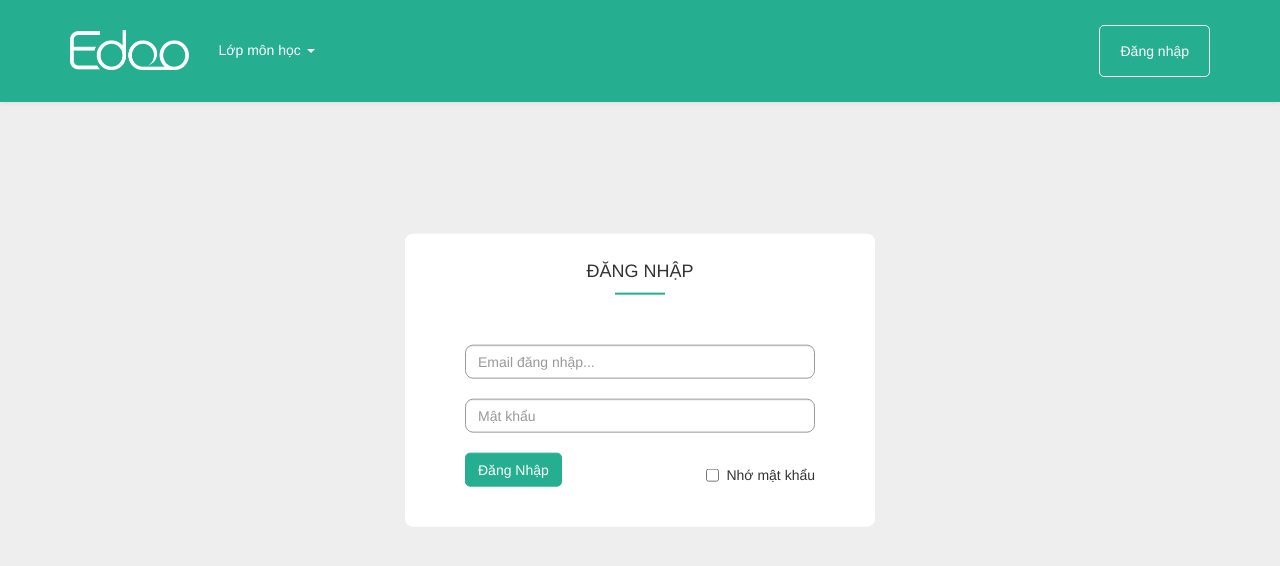
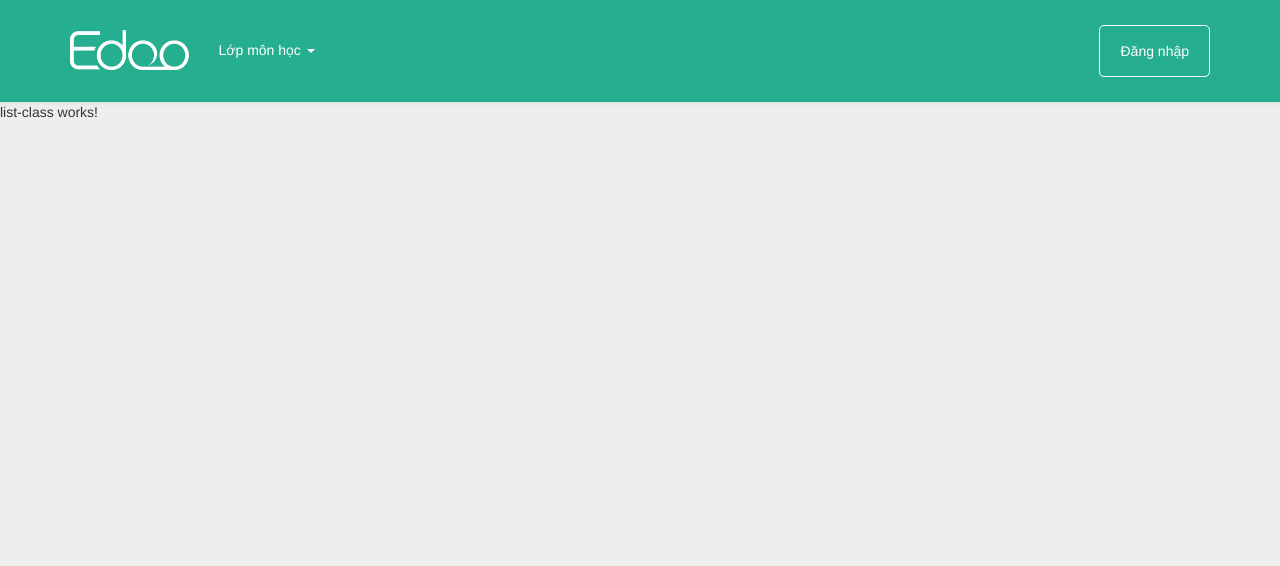
Before and after one commit to tutv/edoo-web-v2-old, an Angular app: page /class in a window 1280 px wide. Shown: the top 566 px of the page. Built offline with nearby package versions, Linux system fonts and the light colour scheme.

Commit message:
Updated routing

```diff
--- a/src/app/app.component.html
+++ b/src/app/app.component.html
@@ -1,2 +1 @@
 <app-navbar>Loading...</app-navbar>
-<app-login>Loading...</app-login>
--- /dev/null
+++ b/src/app/app.routes.ts
@@ -0,0 +1,24 @@
+import {ModuleWithProviders} from '@angular/core';
+import {Routes, RouterModule} from '@angular/router';
+import {LoginComponent} from './login/login.component';
+import {PageNotFoundComponent} from "./page-not-found/page-not-found.component";
+import {ListClassComponent} from "./list-class/list-class.component";
+
+const appRoutes: Routes = [
+    {
+        path: 'login',
+        component: LoginComponent
+    },
+    {
+        path: '404',
+        component: PageNotFoundComponent
+    },
+    {
+        path: 'class',
+        component: ListClassComponent
+    }
+];
+
+export const appRoutingProviders: any[] = [];
+
+export const routing: ModuleWithProviders = RouterModule.forRoot(appRoutes);
--- /dev/null
+++ b/src/app/list-class/list-class.component.html
@@ -0,0 +1,3 @@
+<p>
+  list-class works!
+</p>
--- /dev/null
+++ b/src/app/list-class/list-class.component.ts
@@ -0,0 +1,15 @@
+import { Component, OnInit } from '@angular/core';
+
+@Component({
+  selector: 'app-list-class',
+  templateUrl: './list-class.component.html',
+  styleUrls: ['./list-class.component.css']
+})
+export class ListClassComponent implements OnInit {
+
+  constructor() { }
+
+  ngOnInit() {
+  }
+
+}
--- a/src/app/login/login.component.ts
+++ b/src/app/login/login.component.ts
@@ -1,5 +1,6 @@
 import {Component, OnInit} from '@angular/core';
 import {LoginService} from "../login.service";
+import {Router} from "@angular/router";
 
 @Component({
     selector: 'app-login',
@@ -12,7 +13,10 @@ export class LoginComponent implements OnInit {
     password: string = '';
     errors: string[] = [];
 
-    constructor(private loginService: LoginService) {
+    constructor(
+        private loginService: LoginService,
+        private router: Router
+    ) {
     }
 
     ngOnInit() {
@@ -28,6 +32,7 @@ export class LoginComponent implements OnInit {
 
                     let data = response.json();
                     alert(data.message);
+                    this.router.navigate(['/class']);
                 },
                 error => {
                     var body = error._body;
--- a/src/app/navbar/navbar.component.html
+++ b/src/app/navbar/navbar.component.html
@@ -16,14 +16,18 @@
         <div class="collapse navbar-collapse" id="menu-mobile">
             <ul class="nav navbar-nav">
                 <li class="dropdown">
-                    <a class="dropdown-toggle" data-toggle="dropdown" role="button" aria-haspopup="true"
+                    <a routerLink="/class" class="dropdown-toggle" data-toggle="dropdown" role="button" aria-haspopup="true"
                        aria-expanded="false">Lớp môn học <span class="caret"></span></a>
                 </li>
             </ul>
 
             <ul class="nav navbar-nav navbar-right">
-                <li class="login"><a>Đăng nhập</a></li>
+                <li href="#" class="login" routerLink="/login"><a>Đăng nhập</a></li>
             </ul>
         </div>
     </div>
 </nav>
+
+<div class="abc">
+    <router-outlet></router-outlet>
+</div>
--- /dev/null
+++ b/src/app/page-not-found/page-not-found.component.html
@@ -0,0 +1,3 @@
+<p>
+  page-not-found works!
+</p>
--- /dev/null
+++ b/src/app/page-not-found/page-not-found.component.ts
@@ -0,0 +1,15 @@
+import { Component, OnInit } from '@angular/core';
+
+@Component({
+  selector: 'app-page-not-found',
+  templateUrl: './page-not-found.component.html',
+  styleUrls: ['./page-not-found.component.css']
+})
+export class PageNotFoundComponent implements OnInit {
+
+  constructor() { }
+
+  ngOnInit() {
+  }
+
+}
```
Also changed, not shown: src/app/app.module.ts (+12 -3 lines), src/app/list-class/list-class.component.css (added), src/app/page-not-found/page-not-found.component.css (added), 2 other files (tests, documents, lock files or other folders).
